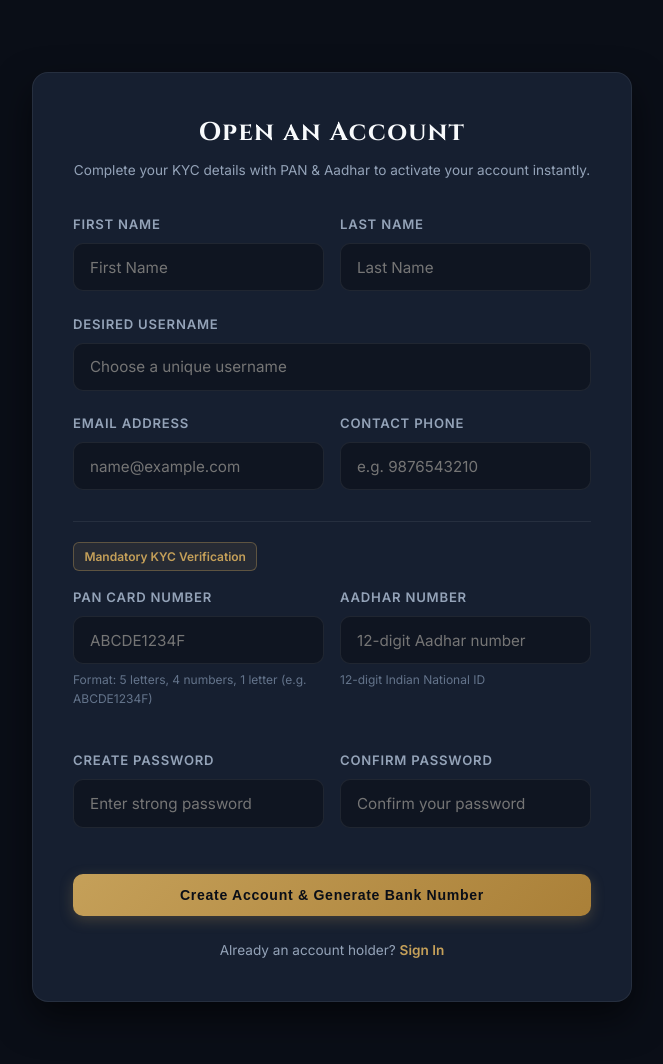
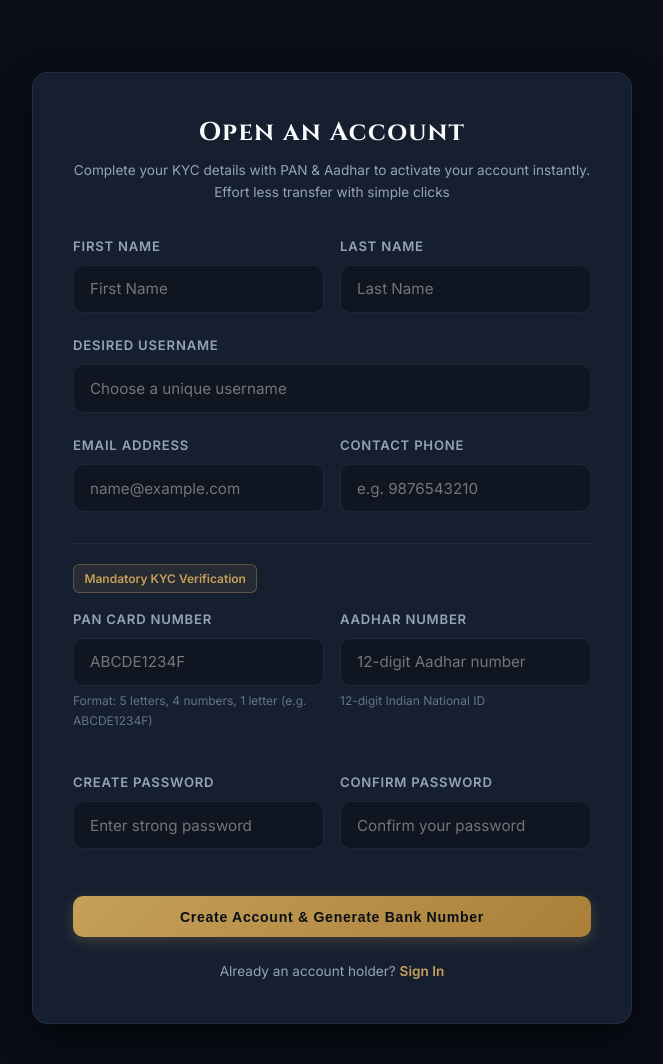
Before and after one commit to Manju1392k/ApexBank, a Django app: page /accounts/register/ in a window 1280 px wide. Shown: the part 74-1138 px from the top of the page, without its empty margins (308-971 px from the left). Run offline with Django 5.2, Linux system fonts and the light colour scheme; some web fonts are replaced.

Commit message:
register text updated.

```diff
--- a/templates/accounts/register.html
+++ b/templates/accounts/register.html
@@ -8,7 +8,7 @@
     <div class="auth-card">
         <div class="auth-header">
             <h2>Open an Account</h2>
-            <p>Complete your KYC details with PAN & Aadhar to activate your account instantly.</p>
+            <p>Complete your KYC details with PAN & Aadhar to activate your account instantly. Effort less transfer with simple clicks</p>
         </div>
 
         <form method="POST" action="{% url 'register' %}">
```
